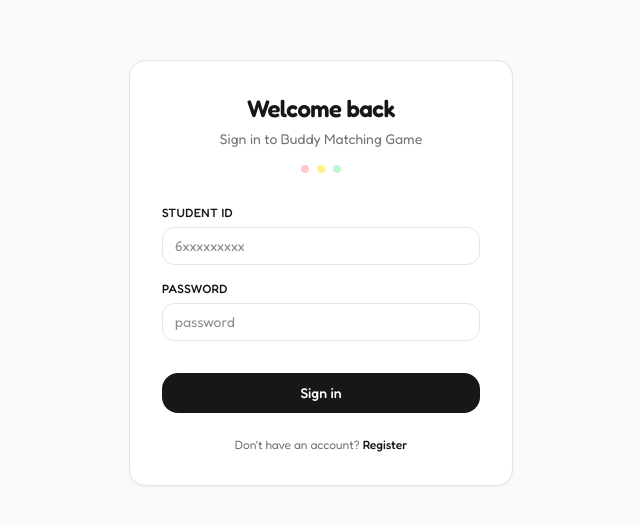
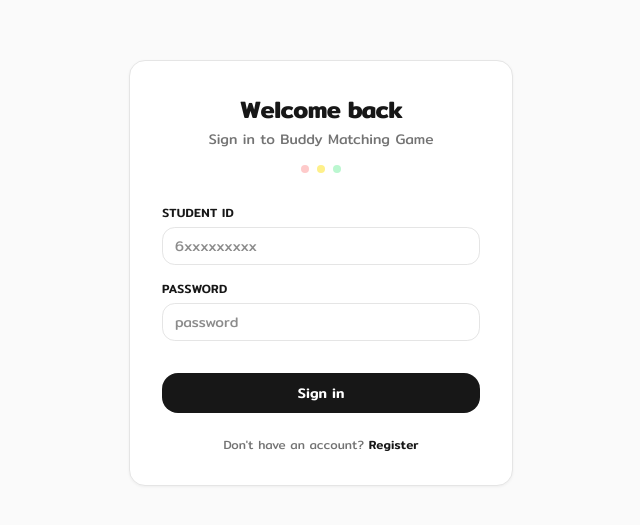
Before and after one commit to santa-nathawat/budy-3kana, a Next.js app: page /login in a window 1280 px wide. Shown: the part 127-652 px from the top of the page, without its empty margins (319-959 px from the left). Built offline with nearby package versions, Linux system fonts and the light colour scheme; no server answers.

Commit message:
chage font

```diff
--- a/src/app/globals.css
+++ b/src/app/globals.css
@@ -7,8 +7,8 @@
 @theme inline {
   --color-background: var(--background);
   --color-foreground: var(--foreground);
-  --font-sans: "Fredoka", "Noto Sans Thai", sans-serif;
-  --font-mono: var(--font-geist-mono);
+  --font-sans: "Mitr", sans-serif;
+  --font-mono: "Mitr", sans-serif;
   --color-sidebar-ring: var(--sidebar-ring);
   --color-sidebar-border: var(--sidebar-border);
   --color-sidebar-accent-foreground: var(--sidebar-accent-foreground);
@@ -81,6 +81,7 @@
 @layer base {
   * {
     @apply border-border outline-ring/50;
+    font-family: var(--font-sans) !important;
   }
   body {
     @apply bg-background text-foreground;
--- a/src/app/layout.tsx
+++ b/src/app/layout.tsx
@@ -16,7 +16,7 @@
     <html lang="th">
       <head>
         <link
-          href="https://fonts.googleapis.com/css2?family=Fredoka:wght@400;500;600;700&family=Noto+Sans+Thai:wght@400;500;600;700&display=swap"
+          href="https://fonts.googleapis.com/css2?family=Mitr:wght@300;400;500;600;700&display=swap"
           rel="stylesheet"
         />
       </head>
--- a/src/components/GameInterface.tsx
+++ b/src/components/GameInterface.tsx
@@ -387,7 +387,7 @@
           href={`https://instagram.com/${value.replace("@", "")}`}
           target="_blank"
           rel="noopener noreferrer"
-          className="font-medium text-foreground hover:underline text-sm"
+          className="font-medium text-blue-600 underline hover:text-blue-800 text-sm transition-colors"
         >
           {value}
         </a>
```
